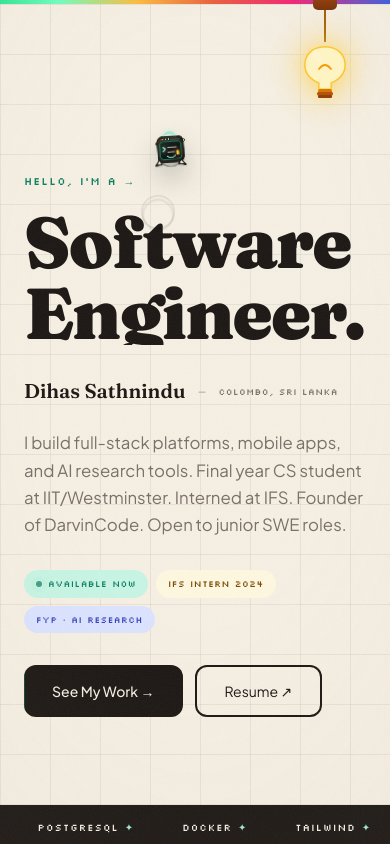
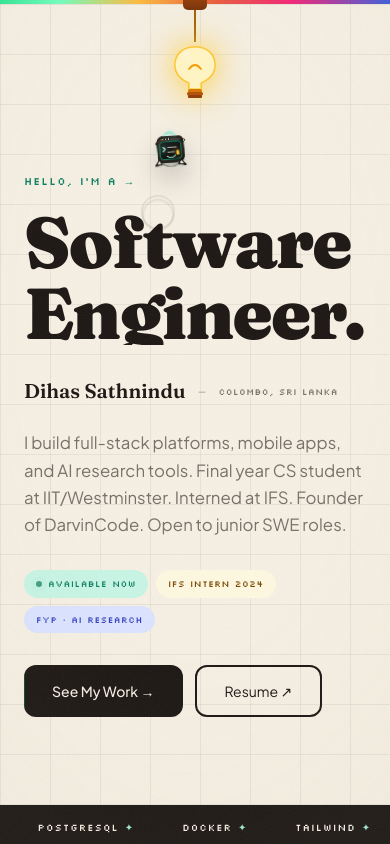
Before and after one commit to dihass/PortfolioWebsite, a Next.js app: page / in a window 390 px wide. Shown: the top 844 px of the page. Built offline with nearby package versions, Linux system fonts and the light colour scheme.

Commit message:
refactor: update LightBulb component positioning to support responsive mobile-centered alignment

```diff
--- a/components/ui/LightBulb.tsx
+++ b/components/ui/LightBulb.tsx
@@ -1,6 +1,6 @@
 "use client";
 
-import { useRef, useState, useEffect } from "react";
+import { useRef } from "react";
 import { flushSync } from "react-dom";
 import { motion, useMotionValue, useTransform, animate } from "framer-motion";
 import { useTheme } from "./ThemeProvider";
@@ -50,7 +50,11 @@ export default function LightBulb() {
   const bulbWrapRef  = useRef<HTMLDivElement>(null);
 
   const getBulbCenter = (): { x: number; y: number } => {
-    if (!bulbWrapRef.current) return { x: window.innerWidth - 40, y: 72 };
+    if (!bulbWrapRef.current) {
+      const isMobile = window.innerWidth < 768;
+      return { x: isMobile ? window.innerWidth / 2 : window.innerWidth - 40, y: 72 };
+    }
+
     const r = bulbWrapRef.current.getBoundingClientRect();
     return { x: r.left + r.width / 2, y: r.top + r.height / 2 };
   };
@@ -119,7 +123,7 @@ export default function LightBulb() {
 
   return (
     <div
-      className="fixed top-0 right-10 z-[9998] select-none"
+      className="absolute top-0 left-1/2 z-[9998] -translate-x-1/2 select-none md:fixed md:left-auto md:right-10 md:translate-x-0"
       style={{ width: 50, height: MOUNT_H + CORD_BASE + 130, touchAction: "none" }}
     >
       {/* Ceiling bracket */}
```
